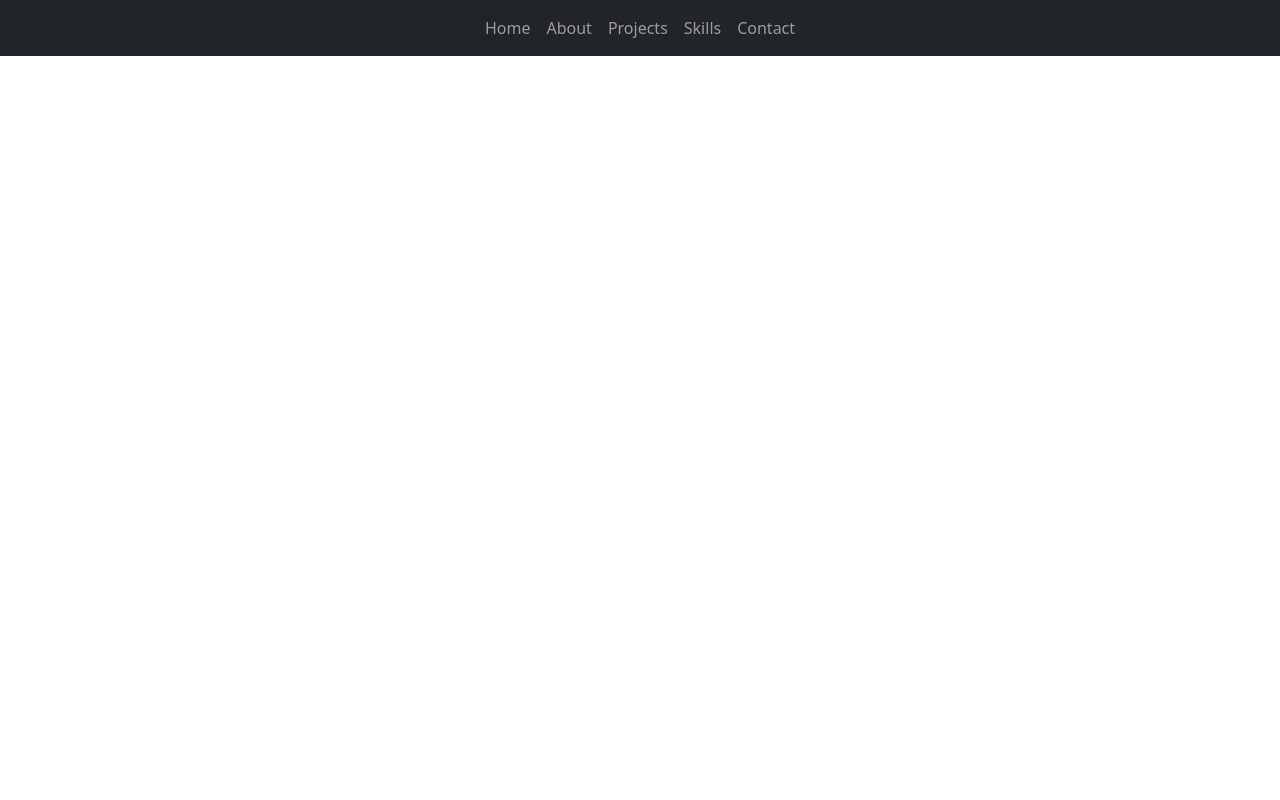
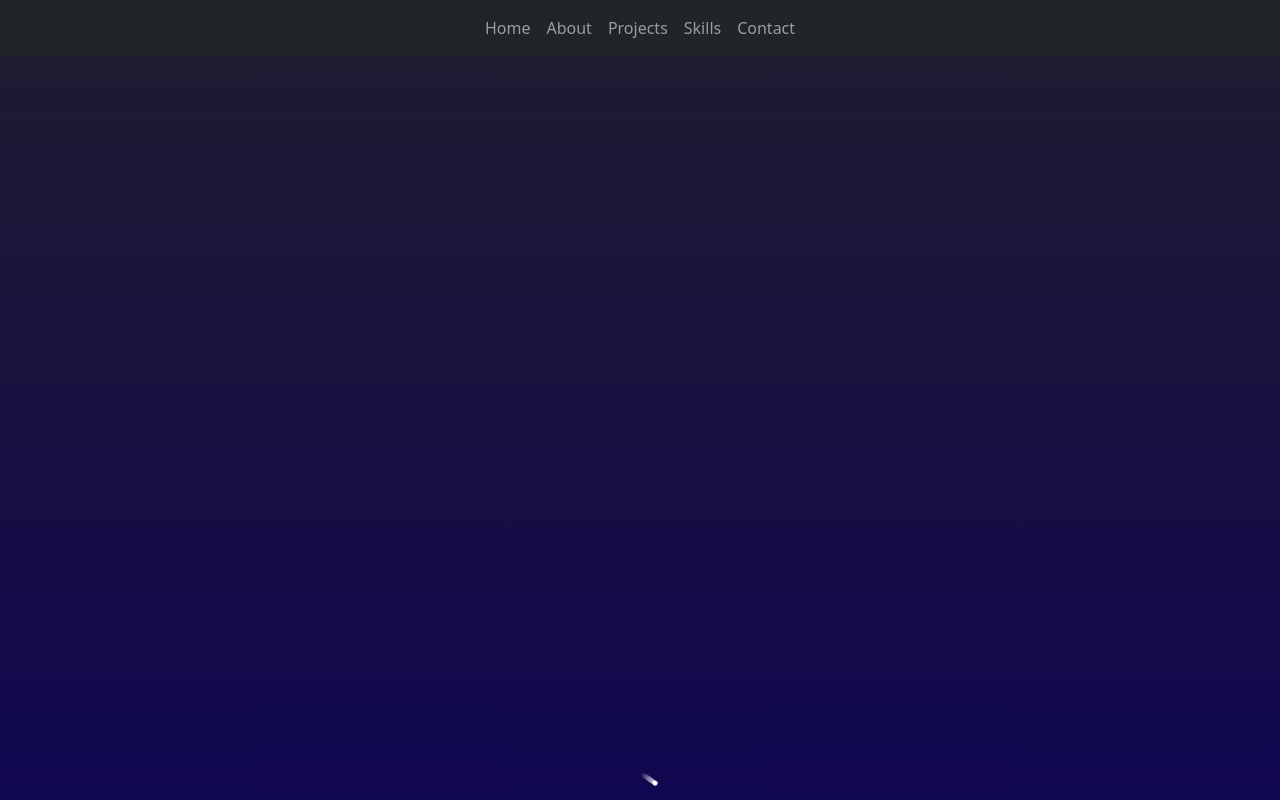
Before and after one commit to cameronbad/cameronbad.github.io, a PHP site: page / in a window 1280 px wide. Run offline with PHP 8.4, Linux system fonts and the light colour scheme; some libraries are stand-ins or nearby versions.

Commit message:
Background star styling
Gradient for background and styling of the stars that will rotate in background.

```diff
--- a/index.html
+++ b/index.html
@@ -39,7 +39,11 @@
 
         </div>
         <div class="background-box"> <!-- For background objects and visuals -->
-
+            <div class="star-orbit">
+                <div class="star">
+                    <div></div>
+                </div>
+            </div>
         </div>
     </main>
 
--- a/style.css
+++ b/style.css
@@ -1,3 +1,12 @@
+:root {
+    --rotation-time: 10s;
+    --star-distance: 20px;
+}
+
+main {
+    background: linear-gradient(to bottom, #201c2f 0%, #100751 100%);
+}
+
 .container-home {
     width: 325px;
 }
@@ -25,7 +34,7 @@
     height: calc(100vh - 56px);
     position: relative;
     margin: auto;
-    background-color: white;
+    background: linear-gradient(to bottom, #201c2f 0%, #100751 100%);
 }
 
 div:has(.skills-box) {
@@ -169,3 +178,49 @@ div:has(.skills-box) {
         top: 10px;
     }
 }
+
+@keyframes rotation {
+    0% {
+        transform: rotate(-200deg);
+    }
+    100% {
+        transform: rotate(20deg);
+    }
+}
+
+/* Location of orbit centering */
+.star-orbit {
+    position: fixed;
+    width: 0;
+    height: 0;
+    bottom: 0;
+    left: 50vw;
+}
+
+/* Animation */
+.star {
+    position: relative;
+    animation: rotation var(--rotation-time) infinite linear;
+}
+
+/* Styling */
+.star > div {
+    background-color: white;
+    content: '';
+    width: 5px;
+    height: 5px;
+    position: absolute;
+    border-radius: 100%;
+
+    left: var(--star-distance);
+    top: 0;
+}
+.star > div:before {
+    background: linear-gradient(to bottom, rgba(255, 255, 255, 0), white);
+    content: '';
+    width: 5px;
+    height: 20px;
+    top: -15px;
+    position: absolute;
+    border-radius: 100%;
+}
```
